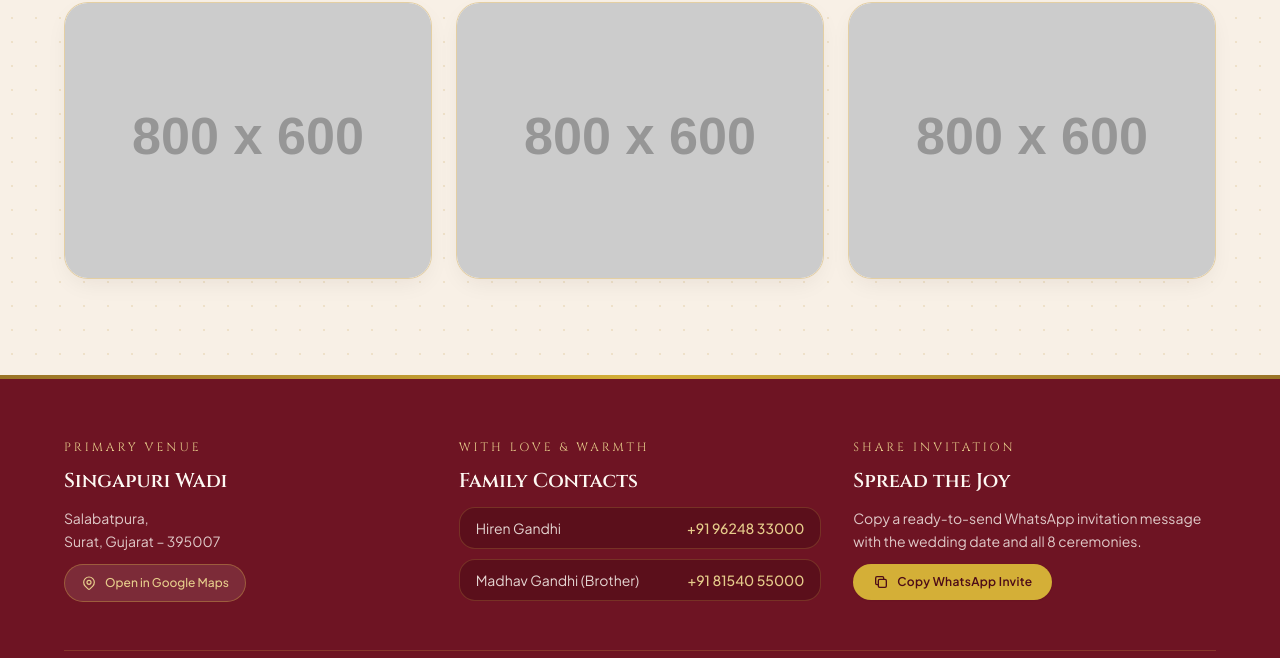
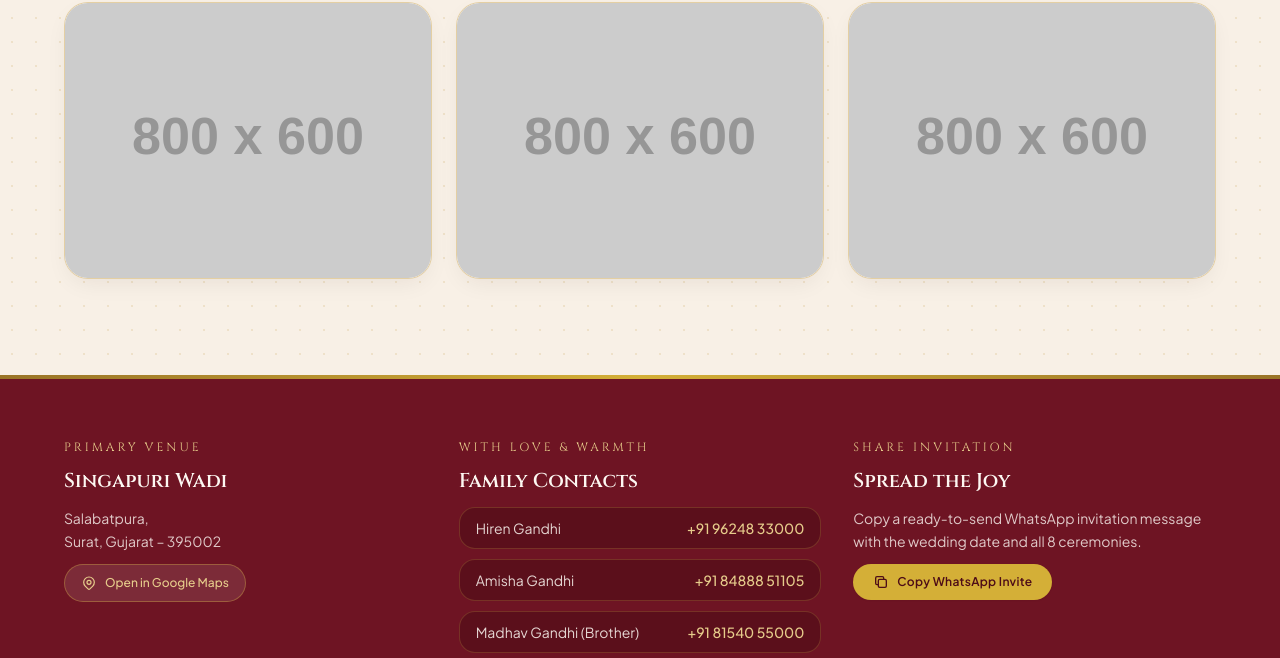
Before and after one commit to Madhav0127/Wedding, a plain HTML site: page index.html in a window 1280 px wide. Shown: the part 4524-5182 px from the top of the page. Drawn offline with nearby package versions, Linux system fonts and the light colour scheme; placeholder pictures from the web are drawn by us.

Commit message:
Fix venue postal code and add contact for Amisha Gandhi
Updated postal code for the venue and added contact details for Amisha Gandhi.

```diff
--- a/index.html
+++ b/index.html
@@ -795,7 +795,7 @@
           <h3 class="font-cinzel text-xl font-semibold text-ivory">Singapuri Wadi</h3>
           <p class="text-sm text-ivory/80 leading-relaxed">
             Salabatpura,<br />
-            Surat, Gujarat – 395007
+            Surat, Gujarat – 395002
           </p>
           <a
             href="https://maps.app.goo.gl/dKxJY98oy2hpKRMB7"
@@ -819,6 +819,10 @@
             <li class="flex items-center justify-between gap-2 bg-maroon-dark/55 px-4 py-2.5 rounded-2xl border border-gold/25">
               <span>Hiren Gandhi</span>
               <a href="tel:+919624833000" class="text-gold-light hover:underline font-medium">+91 96248 33000</a>
+            </li>
+            <li class="flex items-center justify-between gap-2 bg-maroon-dark/55 px-4 py-2.5 rounded-2xl border border-gold/25">
+              <span>Amisha Gandhi</span>
+              <a href="tel:+918488851105" class="text-gold-light hover:underline font-medium">+91 84888 51105</a>
             </li>
             <li class="flex items-center justify-between gap-2 bg-maroon-dark/55 px-4 py-2.5 rounded-2xl border border-gold/25">
               <span>Madhav Gandhi (Brother)</span>
```
